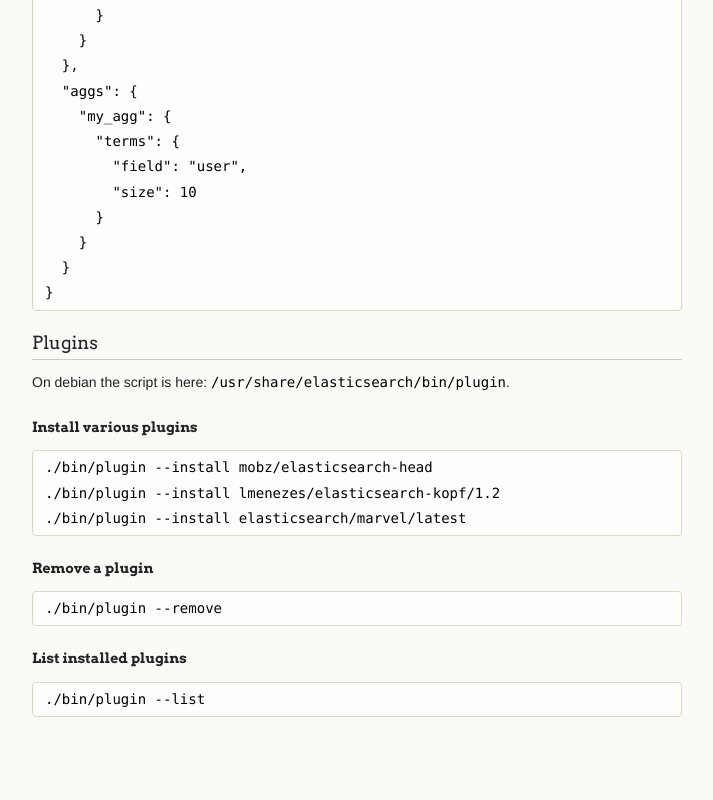
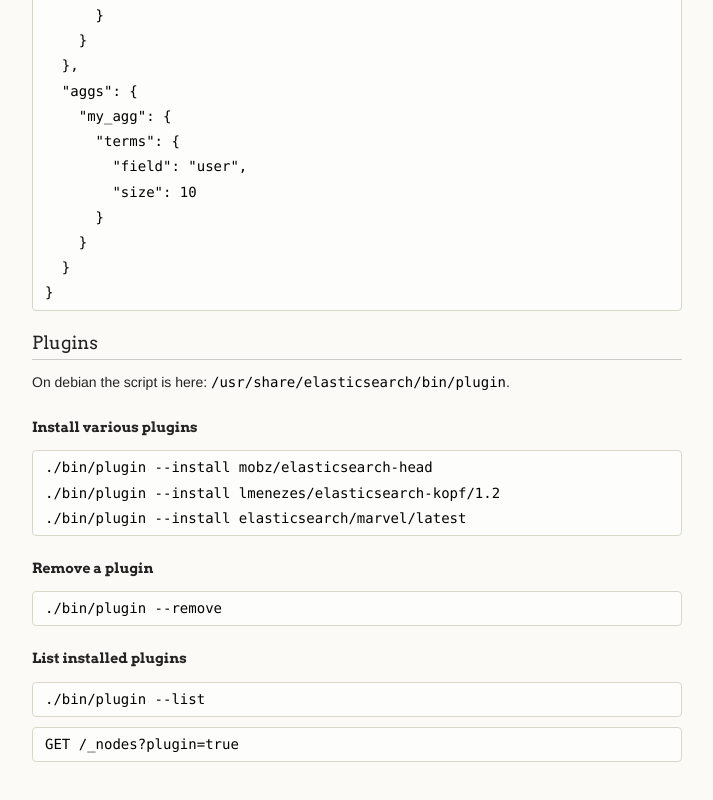
Before and after one commit to jolicode/elasticsearch-cheatsheet, a plain HTML site: page index.html in a window 1280 px wide. Shown: the part 5174-5974 px from the top of the page, without its empty margins (278-991 px from the left). Before the commit the page ends 5951 px from the top, so only its background shows below. Drawn offline with Linux system fonts and the light colour scheme.

Commit message:
Adds option to list all the installed plugins using rest API

```diff
--- a/index.html
+++ b/index.html
@@ -272,6 +272,7 @@
 
         <h4>List installed plugins</h4>
         <pre><code>./bin/plugin --list</code></pre>
+        <pre><code>GET /_nodes?plugin=true</code></pre>
       </section>
 
       <footer>
```
